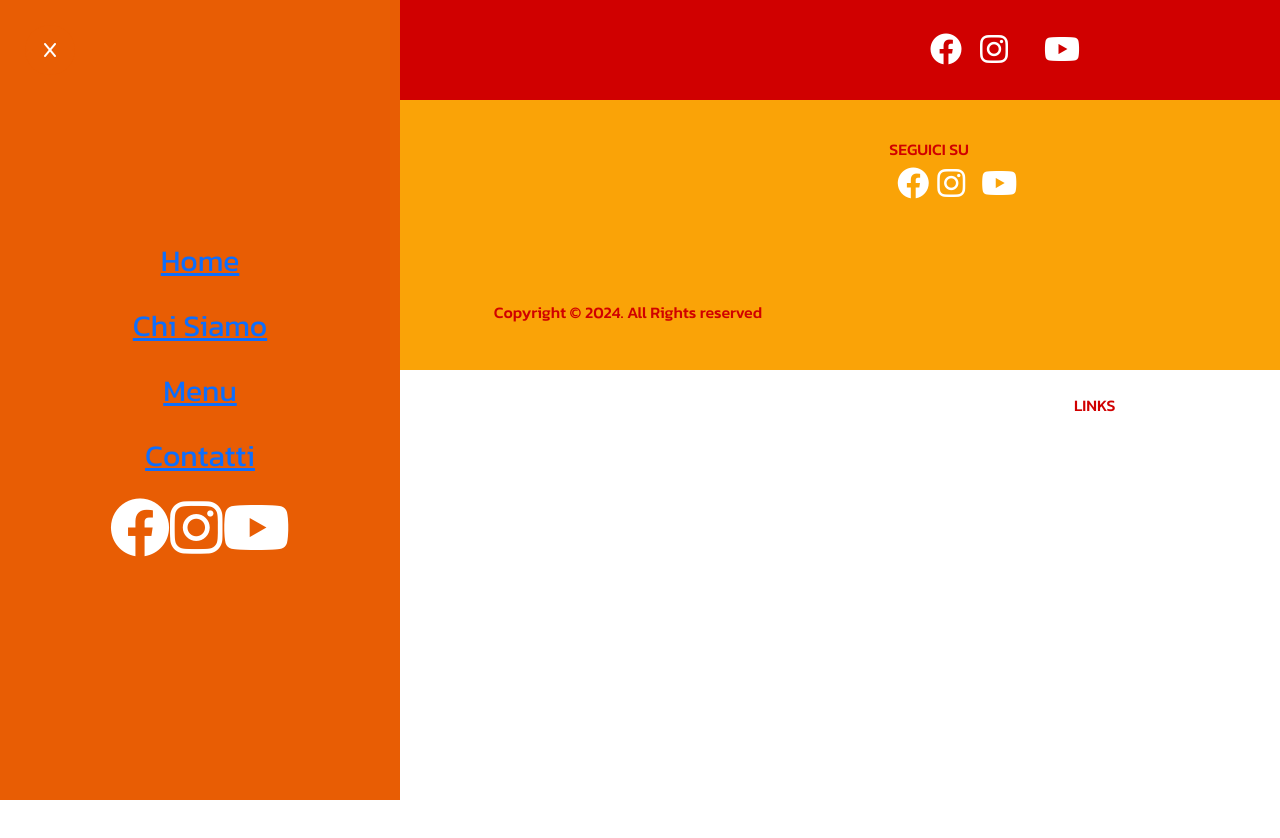
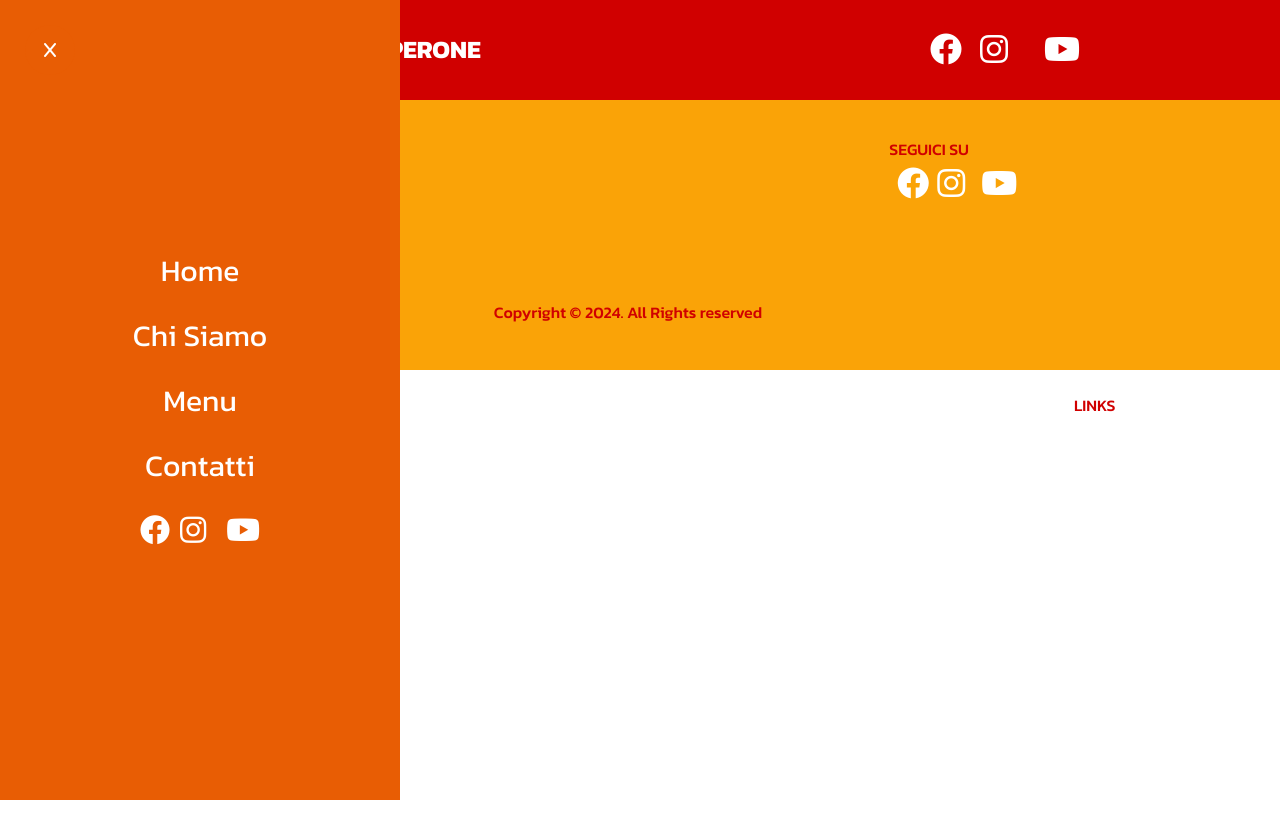
Before and after one commit to albertostizzoli/react-restaurant, a React (Vite) app: page / in a window 1280 px wide. Both pictures are taken after a click on the button 50 px from the left and 50 px from the top of the page. Shown: the top 838 px of the page. Built offline with nearby package versions, Linux system fonts and the light colour scheme.

Commit message:
corrections and make title on html

```diff
--- a/index.html
+++ b/index.html
@@ -5,7 +5,7 @@
     <link rel="icon" type="image/svg+xml" href="/vite.svg" />
     <meta name="viewport" content="width=device-width, initial-scale=1.0" />
     <link rel="stylesheet" href="https://cdnjs.cloudflare.com/ajax/libs/font-awesome/6.4.2/css/all.min.css">
-    <title>Vite + React</title>
+    <title>Ristorante Pepperone</title>
   </head>
   <body>
     <div id="root"></div>
--- a/src/App.css
+++ b/src/App.css
@@ -17,6 +17,15 @@ html{
   font-family: "Kanit", sans-serif;
 }
 
+body{
+  overflow-y: hidden;
+}
+
+a{
+  text-decoration: none !important;
+  color: inherit !important;
+}
+
 /* PALETTE */
 
 :root{
--- a/src/App.jsx
+++ b/src/App.jsx
@@ -1,4 +1,4 @@
-
+import React from "react";
 import './App.css'
 import Navbar from './components/navbar/NavbarComponent'
 import Footer from './components/footer/FooterComponent'
@@ -6,7 +6,6 @@ import Footer from './components/footer/FooterComponent'
 import 'bootstrap/dist/css/bootstrap.min.css'
 import 'bootstrap/dist/js/bootstrap.bundle.min.js'
 
-import { motion } from 'framer-motion'
 
 function App() {
 
--- a/src/components/footer/FooterComponent.jsx
+++ b/src/components/footer/FooterComponent.jsx
@@ -9,9 +9,9 @@ function Footer() {
                 <div className="col-12 col-md-4">
                     <ul>
                         <li><h6>CONTATTACI</h6></li>
-                        <li>Indirizzo: Via Giulio Cesare 12</li>
-                        <li>Mail: pepperone@example.com</li>
-                        <li>Telefono: 555-123456</li>
+                        <li>INDIRIZZO: Via Giulio Cesare 12</li>
+                        <li>MAIL: pepperone@example.com</li>
+                        <li>TELEFONO: 555-123456</li>
                     </ul>
                 </div>
                 <div className="col-12 col-md-4">
--- a/src/components/navbar/NavbarComponent.jsx
+++ b/src/components/navbar/NavbarComponent.jsx
@@ -18,7 +18,6 @@ function Navbar() {
                 </div>
             </div>
         </div>
-
     )
 }
 
--- a/src/components/navbar/navbar.css
+++ b/src/components/navbar/navbar.css
@@ -7,7 +7,6 @@
 .wrapper{
     margin: auto;
     width: 70%;
-    max-width: 1400px;
     display: flex;
     align-items: center;
     justify-content: space-between;
@@ -15,9 +14,22 @@
 
 span{
     font-weight: bold;
+    font-size: 25px;
 }
 
 .social{
     display: flex;
     gap: 10px;
 }
+
+@media screen and (max-width: 576px) {
+
+    .wrapper{
+        display: none;
+    }
+
+    .social{
+        display: none;
+    }
+
+}
--- a/src/components/sidebar/links/LinksComponent.jsx
+++ b/src/components/sidebar/links/LinksComponent.jsx
@@ -35,11 +35,11 @@ function Links() {
             {items.map((item) => (
                 <motion.a href={`#${item}`} key={item} variants={itemVariants} whileHover={{scale: 1.2}} whileTap={{scale: 0.9}}>{item}</motion.a>
             ))}
-            <motion.div className="d-flex g-1" variants={itemVariants}>
-                <motion.a href="#" whileHover={{scale: 1.2}} whileTap={{scale: 0.9}}><i className="fa-brands fa-facebook fa-2x"></i></motion.a>
-                <motion.a href="#" whileHover={{scale: 1.2}} whileTap={{scale: 0.9}}><i className="fa-brands fa-instagram fa-2x"></i></motion.a>
-                <motion.a href="#" whileHover={{scale: 1.2}} whileTap={{scale: 0.9}}><i className="fa-brands fa-x-twitter fa-2x"></i></motion.a>
-                <motion.a href="#" whileHover={{scale: 1.2}} whileTap={{scale: 0.9}}><i className="fa-brands fa-youtube fa-2x"></i></motion.a>
+            <motion.div className="social" variants={itemVariants}>
+                <motion.a href="#" whileHover={{scale: 1.2}} whileTap={{scale: 0.9}}><i className="fa-brands fa-facebook"></i></motion.a>
+                <motion.a href="#" whileHover={{scale: 1.2}} whileTap={{scale: 0.9}}><i className="fa-brands fa-instagram"></i></motion.a>
+                <motion.a href="#" whileHover={{scale: 1.2}} whileTap={{scale: 0.9}}><i className="fa-brands fa-x-twitter"></i></motion.a>
+                <motion.a href="#" whileHover={{scale: 1.2}} whileTap={{scale: 0.9}}><i className="fa-brands fa-youtube"></i></motion.a>
             </motion.div>
         </motion.div>
     )
```
